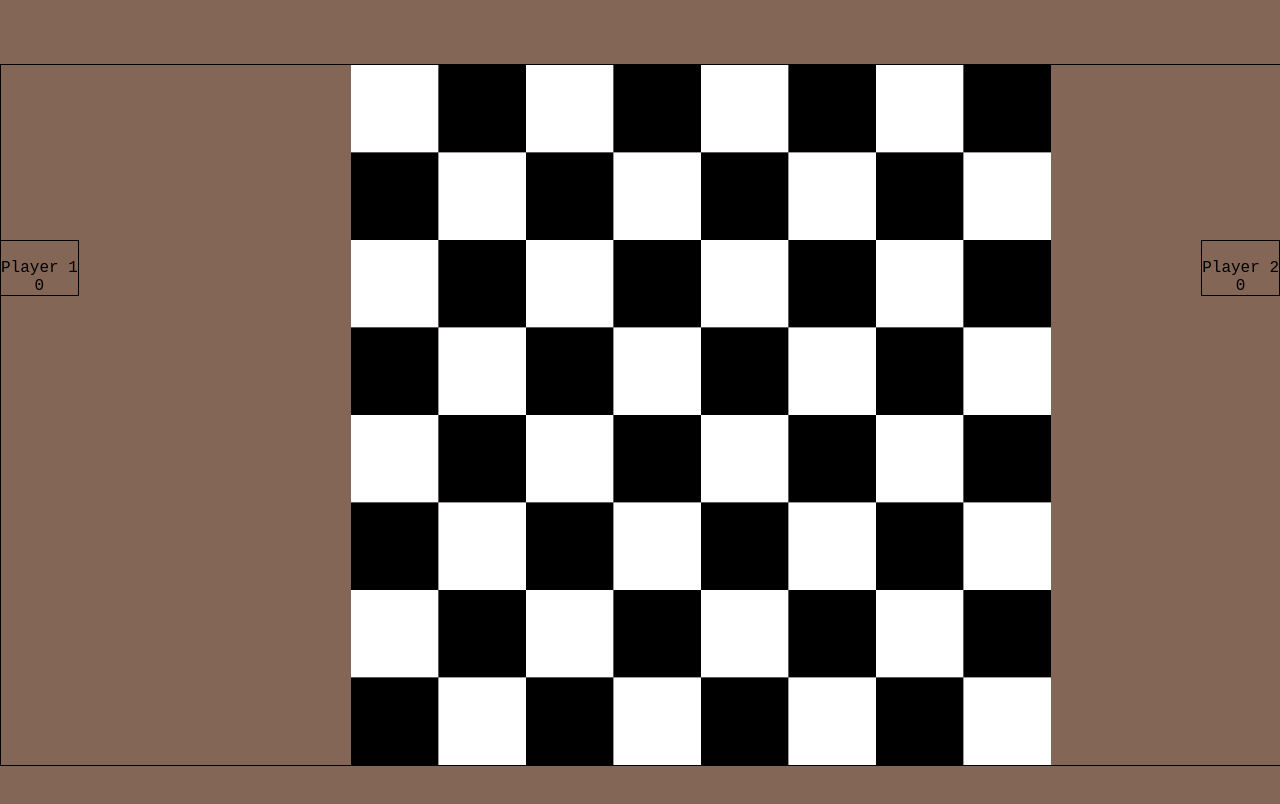
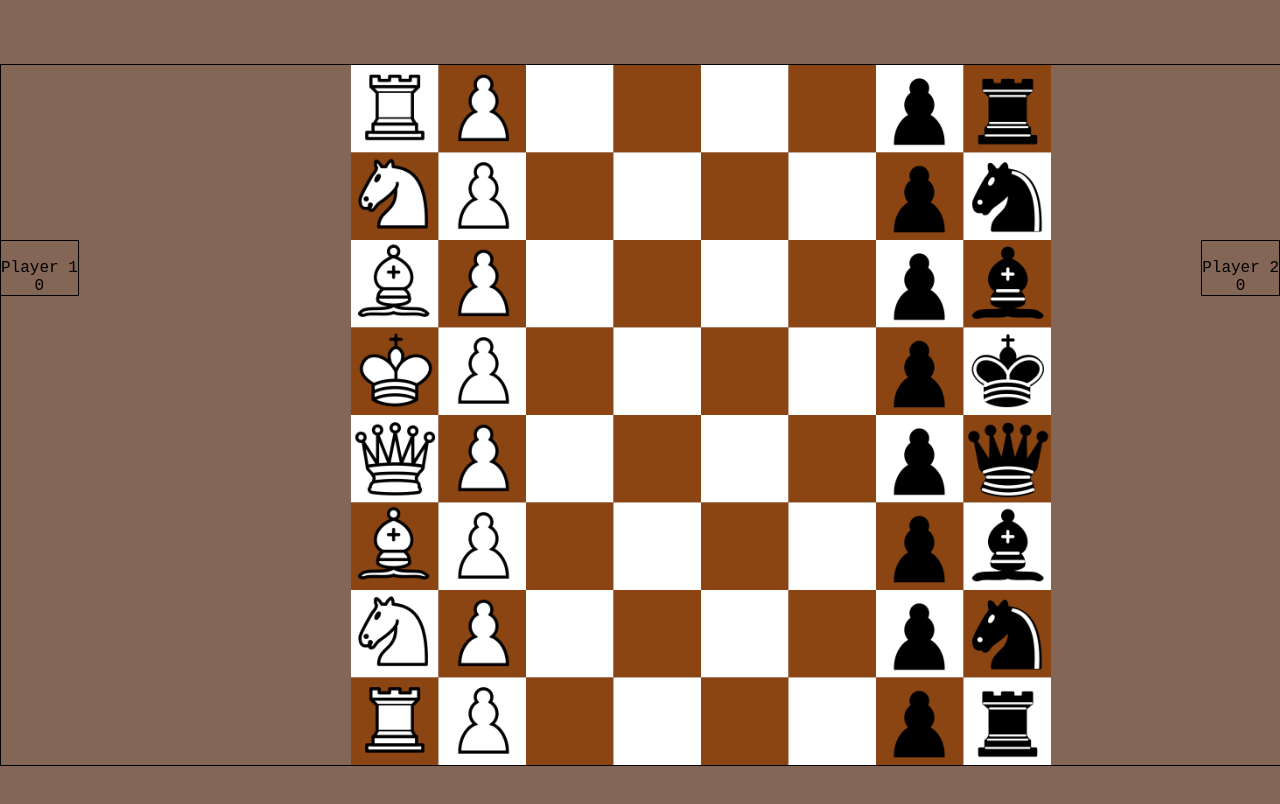
Before and after one commit to yRodrigo2219/js-chess, a plain HTML site: page board.html in a window 1280 px wide. Shown: the top 804 px of the page. Drawn offline with Linux system fonts and the light colour scheme.

Commit message:
Added pieces models

```diff
--- a/app.js
+++ b/app.js
@@ -1,28 +1,80 @@
 const canvas = document.getElementById('board');
 const ctx = canvas.getContext('2d');
 
-(()=>{ //Start
-    createBoard();
+window.onload = function start(){
+    startBoard();
+}
 
-})();
-
-function createBoard(){
+function startBoard(){
     let xPos = 350;
     let yPos = 0;
+
+    // White Pieces
+    let wPawn = document.getElementById('whitePawn');
+    let wTower = document.getElementById('whiteTower');
+    let wBishop = document.getElementById('whiteBishop');
+    let wKing = document.getElementById('whiteKing');
+    let wQueen = document.getElementById('whiteQueen');
+    let wHorse = document.getElementById('whiteHorse');
+
+
+    // Black Pieces
+    let bPawn = document.getElementById('blackPawn');
+    let bTower = document.getElementById('blackTower');
+    let bBishop = document.getElementById('blackBishop');
+    let bKing = document.getElementById('blackKing');
+    let bQueen = document.getElementById('blackQueen');
+    let bHorse = document.getElementById('blackHorse');
+
 
     for(let w = 0; w < 8; w++){
         for(let h = 0; h < 8; h++){
             if((w+h)%2 === 0){
-                ctx.fillStyle = "white";
+               ctx.fillStyle = "white";
             }else{
-                ctx.fillStyle = "black";
+                ctx.fillStyle = "#8B4513";
             }
 
             ctx.fillRect(xPos, yPos, 87.5, 87.5);
+
+            switch(w){
+                case 1:
+                    ctx.drawImage(wPawn, xPos, yPos, 87.5, 87.5);
+                    break;
+                case 6:
+                    ctx.drawImage(bPawn, xPos, yPos, 87.5, 87.5);
+                    break;
+                case 0:
+                    if(h === 0 || h === 7){
+                        ctx.drawImage(wTower, xPos, yPos, 87.5, 87.5);
+                    }else if(h === 1 || h === 6){
+                        ctx.drawImage(wHorse, xPos, yPos, 87.5, 87.5);
+                    }else if(h === 2 || h === 5){
+                        ctx.drawImage(wBishop, xPos, yPos, 87.5, 87.5);
+                    }else if(h === 4){
+                        ctx.drawImage(wQueen, xPos, yPos, 87.5, 87.5);
+                    }else{
+                        ctx.drawImage(wKing, xPos, yPos, 87.5, 87.5);
+                    }
+                    break;
+                case 7:
+                    if(h === 0 || h === 7){
+                        ctx.drawImage(bTower, xPos, yPos, 87.5, 87.5);
+                    }else if(h === 1 || h === 6){
+                        ctx.drawImage(bHorse, xPos, yPos, 87.5, 87.5);
+                    }else if(h === 2 || h === 5){
+                        ctx.drawImage(bBishop, xPos, yPos, 87.5, 87.5);
+                    }else if(h === 4){
+                        ctx.drawImage(bQueen, xPos, yPos, 87.5, 87.5);
+                    }else{
+                        ctx.drawImage(bKing, xPos, yPos, 87.5, 87.5);
+                    }
+                    break;
+            }
+
             yPos += 87.5;
         }
         xPos += 87.5;
         yPos = 0;
     }
-
 }
--- a/board.html
+++ b/board.html
@@ -22,6 +22,22 @@
 
     <canvas id = "board" width="1400px" height="700px"></canvas>
 
+    <div style="visibility: hidden">
+        <img src="files/piecesWhite/WhitePawn.png" id = "whitePawn">
+        <img src="files/piecesWhite/WhiteBishop.png" id = "whiteBishop">
+        <img src="files/piecesWhite/WhiteHorse.png" id = "whiteHorse">
+        <img src="files/piecesWhite/WhiteKing.png" id = "whiteKing">
+        <img src="files/piecesWhite/WhiteQueen.png" id = "whiteQueen">
+        <img src="files/piecesWhite/WhiteTower.png" id = "whiteTower">
+
+        <img src="files/piecesBlack/BlackPawn.png" id = "blackPawn">
+        <img src="files/piecesBlack/BlackBishop.png" id = "blackBishop">
+        <img src="files/piecesBlack/BlackHorse.png" id = "blackHorse">
+        <img src="files/piecesBlack/BlackKing.png" id = "blackKing">
+        <img src="files/piecesBlack/BlackQueen.png" id = "blackQueen">
+        <img src="files/piecesBlack/BlackTower.png" id = "blackTower">
+    </div>
+
     <script src="app.js"></script>
 </body>
 </html>
```
Also changed, not shown: files/1280px-Chess_Pieces_Sprite.svg.png (added), files/piecesBlack/BlackBishop.png (added), files/piecesBlack/BlackHorse.png (added), files/piecesBlack/BlackKing.png (added), files/piecesBlack/BlackPawn.png (added), files/piecesBlack/BlackQueen.png (added), files/piecesBlack/BlackTower.png (added), files/piecesWhite/WhiteBishop.png (added), files/piecesWhite/WhiteHorse.png (added), files/piecesWhite/WhiteKing.png (added), files/piecesWhite/WhitePawn.png (added), files/piecesWhite/WhiteQueen.png (added), files/piecesWhite/WhiteTower.png (added).
